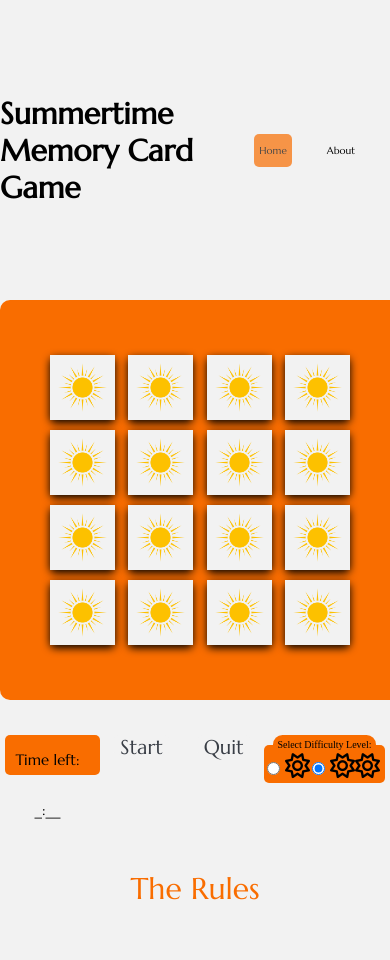
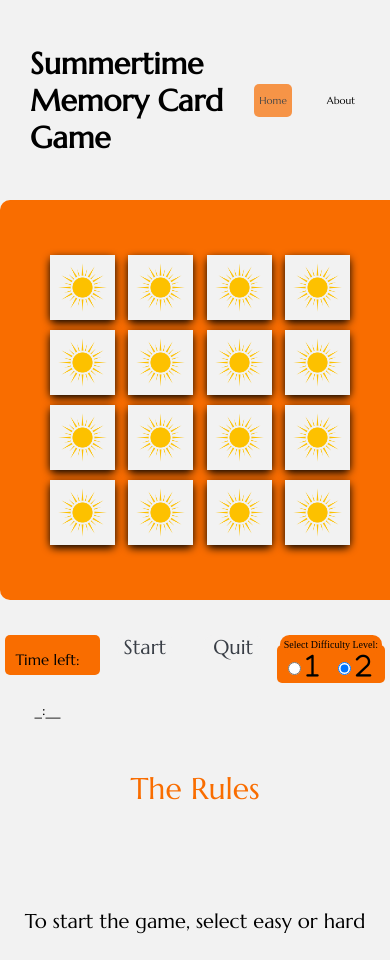
Before and after one commit to Mark-Assessment/j-nowakowska-memory-game-m2-2, a plain HTML site: page index.html in a window 390 px wide. Shown: the top 960 px of the page. Drawn offline with Linux system fonts and the light colour scheme.

Commit message:
icons changed

```diff
--- a/assets/css/style.css
+++ b/assets/css/style.css
@@ -310,9 +310,13 @@
     }
 
     .nav-bar {
-        font-size: 100%;
-        height: 300px;
+        height: 200px;
 
+    }
+
+    #title {
+        font-size:  30px;
+        padding: 30px;
     }
 
 
--- a/assets/js/script.js
+++ b/assets/js/script.js
@@ -13,7 +13,7 @@
 
 let firstCard, secondCard;
 let matched = 0;
-let disableDeck = false;
+let disableDeck = true
 let clockInterval;
 
 
--- a/index.html
+++ b/index.html
@@ -177,12 +177,11 @@
                 <legend> Select Difficulty Level: </legend>
                 <div class="icon">
                     <input type="radio" id="beginner" name="level" value="beginner" checked>
-                    <label for="beginner"><i class="fa-solid fa-sun"></i><span></span></label>
+                    <label for="beginner"><i class="fa-solid fa-1" style="color: #000000;"></i><span></span></label>
                 </div>
                 <div>
                     <input type="radio" id="intermidiate" name="level" value="intermiadiate" checked>
-                    <label for="intermiddiate"><i class="fa-solid fa-sun"></i><i
-                            class="fa-solid fa-sun"></i><span></span></label>
+                    <label for="intermiddiate"><i class="fa-solid fa-2" style="color: #000000;"></i><span></span></label>
                 </div>
                 </fielset>
         </div>
```
Also changed, not shown: 1 other file.
